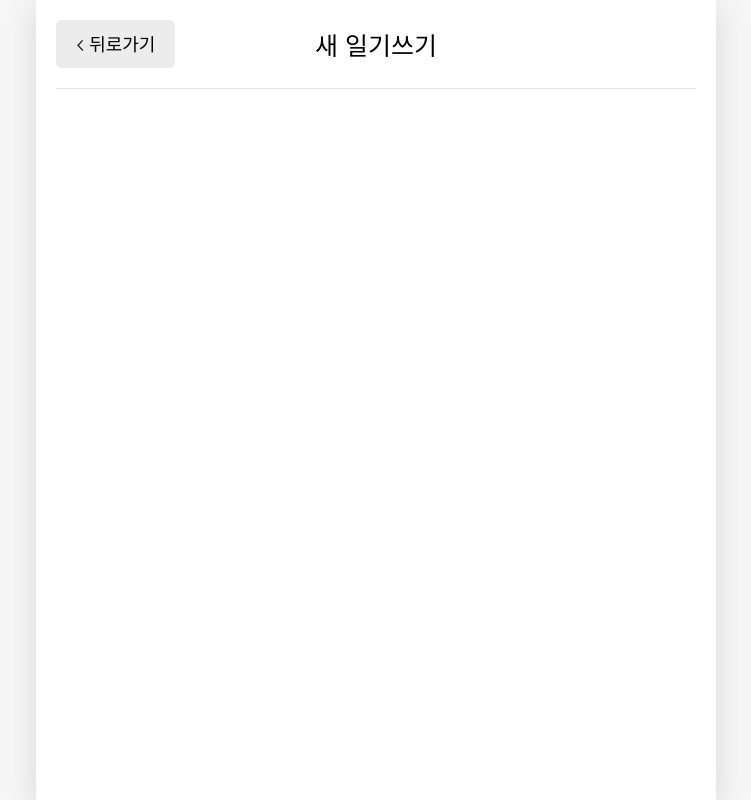
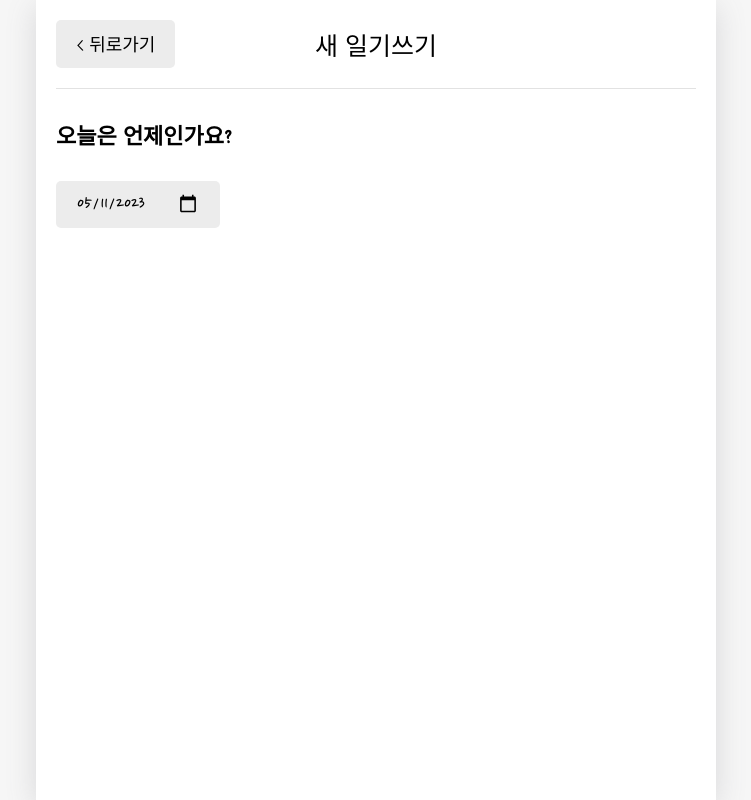
Before and after one commit to llinjae/EmotionDiary, a React (Create React App) app: page /new in a window 1280 px wide. Shown: the whole page, without its empty margins (264-1015 px from the left). Built offline with nearby package versions, Linux system fonts and the light colour scheme; a web font is replaced by a local one.

Commit message:
새 일기 쓰기 Calendar

```diff
--- a/src/App.css
+++ b/src/App.css
@@ -199,3 +199,32 @@
 .DiaryItem .btn_wrapper {
   min-width: 70px;
 }
+
+/* DiaryEditor */
+
+.DiaryEditor {
+}
+
+.DiaryEditor section {
+  margin-bottom: 40px;
+}
+
+.DiaryEditor h4 {
+  font-size: 22px;
+  font-weight: bold;
+}
+
+.DiaryEditor .input_date {
+  border: none;
+  border-radius: 5px;
+  background-color: #ececec;
+
+  padding-top: 10px;
+  padding-bottom: 10px;
+  padding-left: 20px;
+  padding-right: 20px;
+
+  cursor: pointer;
+  font-family: 'Nanum Pen Script';
+  font-size: 20px;
+}
--- /dev/null
+++ b/src/components/DiaryEditor.js
@@ -0,0 +1,41 @@
+import { useNavigate } from 'react-router-dom';
+import { useState } from 'react';
+
+import MyHeader from './MyHeader';
+import MyButton from './MyButton';
+
+const getStringDate = (date) => {
+  return date.toISOString().slice(0, 10);
+};
+
+const DiaryEditor = () => {
+  const [date, setDate] = useState(getStringDate(new Date()));
+
+  const navigate = useNavigate();
+
+  return (
+    <div className='DiaryEditor'>
+      <MyHeader
+        headText={'새 일기쓰기'}
+        leftChild={
+          <MyButton text={'< 뒤로가기'} onClick={() => navigate(-1)} />
+        }
+      />
+      <div>
+        <section>
+          <h4>오늘은 언제인가요?</h4>
+          <div className='input_box'>
+            <input
+              className='input_date'
+              value={date}
+              onChange={(e) => setDate(e.target.value)}
+              type='date'
+            />
+          </div>
+        </section>
+      </div>
+    </div>
+  );
+};
+
+export default DiaryEditor;
--- a/src/pages/New.js
+++ b/src/pages/New.js
@@ -1,18 +1,9 @@
-import MyHeader from './../components/MyHeader';
-import MyButton from './../components/MyButton';
-import { useNavigate } from 'react-router-dom';
+import DiaryEditor from '../components/DiaryEditor';
 
 const New = () => {
-  const navigate = useNavigate();
-
   return (
     <div>
-      <MyHeader
-        headText={'새 일기쓰기'}
-        leftChild={
-          <MyButton text={'< 뒤로가기'} onClick={() => navigate(-1)} />
-        }
-      />
+      <DiaryEditor />
     </div>
   );
 };
```
